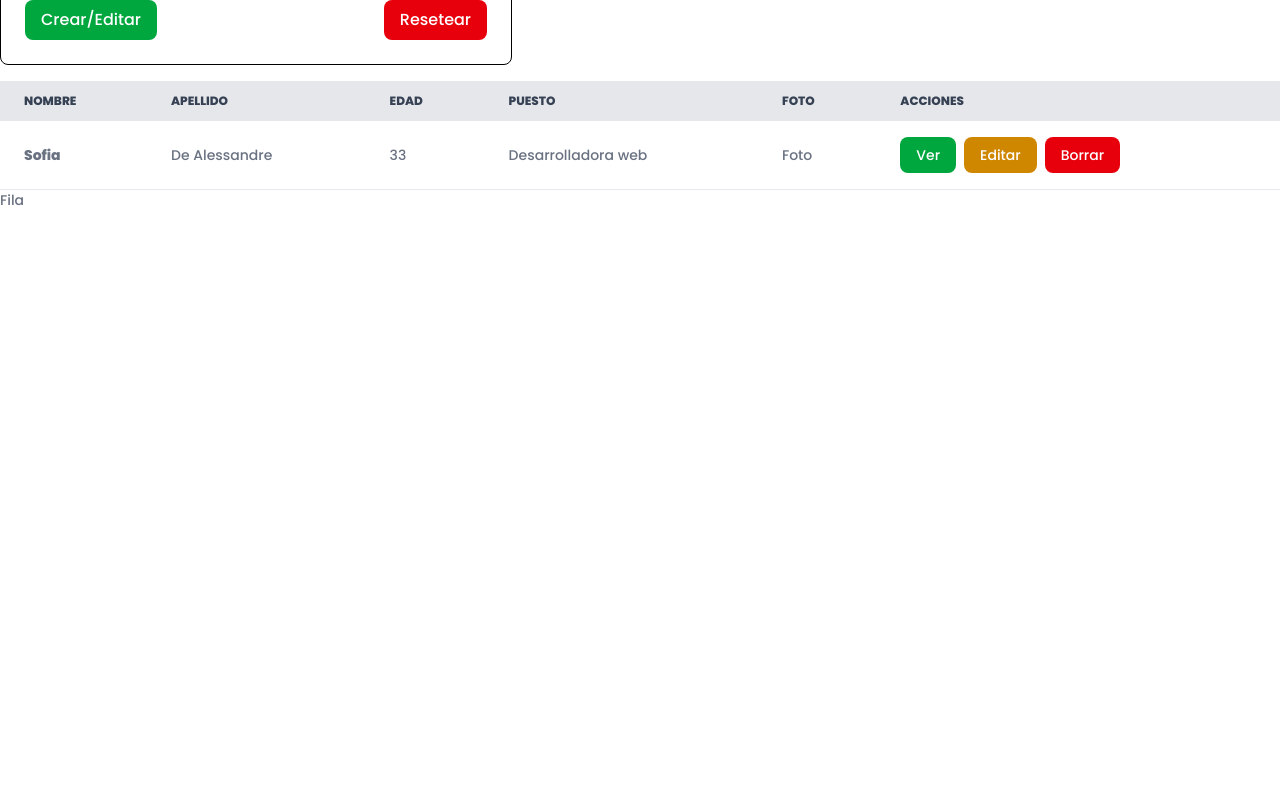
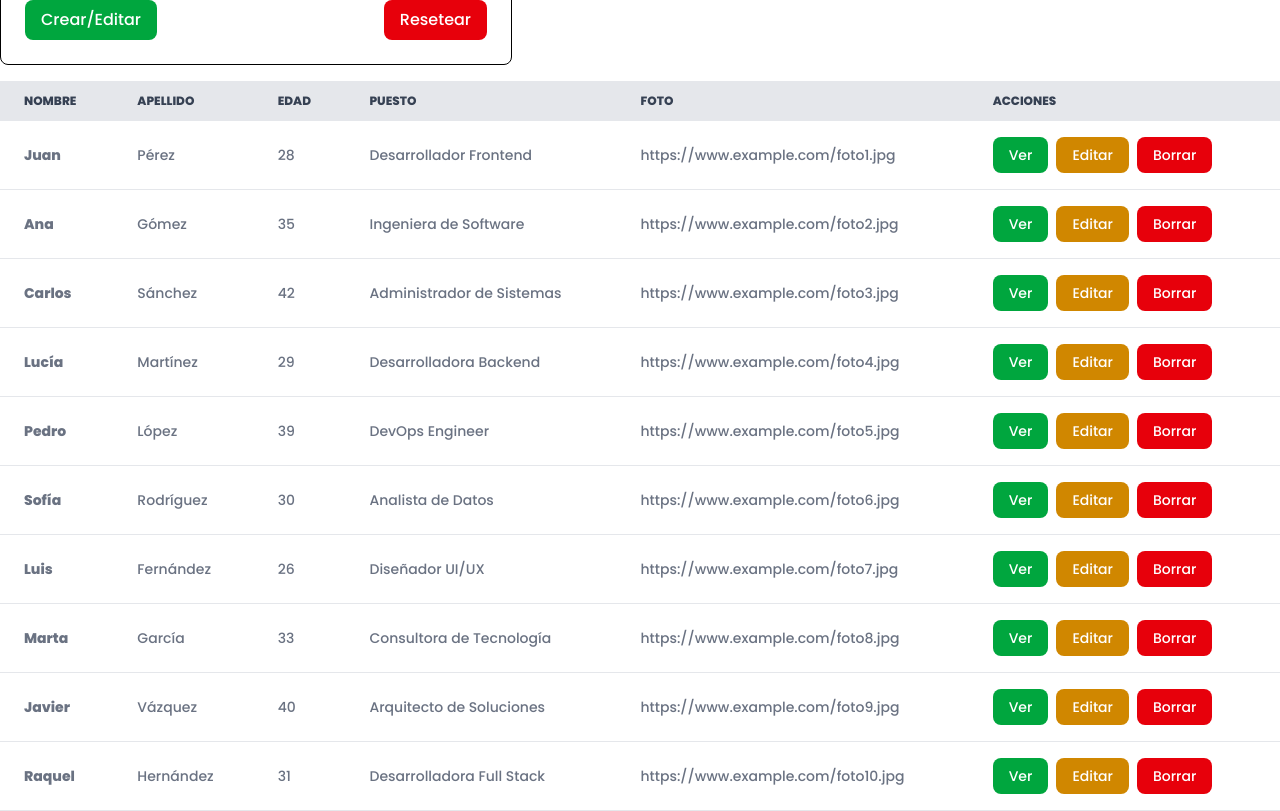
Before and after one commit to SofiaDeAlessandre/react-crud-usuarios-desafio-16, a React (Vite) app: page / in a window 1280 px wide. Shown: the part 600-1411 px from the top of the page. Before the commit the page ends 810 px from the top, so only its background shows below. Built offline with nearby package versions, Linux system fonts and the light colour scheme.

Commit message:
se añadió USUARIOS.js y se renderizaron los usuarios

```diff
--- a/src/components/Fila.jsx
+++ b/src/components/Fila.jsx
@@ -1,7 +1,24 @@
 
-const Fila = () => {
+const Fila = ({usuario}) => {
   return (
-    <div>Fila</div>
+    <tr className="bg-white border-b border-gray-200">
+          <th className="px-6 py-4">{usuario.nombre}</th>
+          <td className="px-6 py-4">{usuario.apellido}</td>
+          <td className="px-6 py-4">{usuario.edad}</td>
+          <td className="px-6 py-4">{usuario.puesto}</td>
+          <td className="px-6 py-4">{usuario.foto}</td>
+          <td className="px-6 py-4">
+            <button className="px-4 py-2 bg-green-600 text-white rounded-lg hover:bg-green-700 cursor-pointer mr-2">
+              Ver
+            </button>
+            <button className="px-4 py-2 bg-yellow-600 text-white rounded-lg hover:bg-yellow-700 cursor-pointer mr-2">
+              Editar
+            </button>
+            <button className="px-4 py-2 bg-red-600 text-white rounded-lg hover:bg-red-700 cursor-pointer mr-2">
+              Borrar
+            </button>
+          </td>
+        </tr>
   )
 }
 
--- a/src/components/ListadoUsuarios.jsx
+++ b/src/components/ListadoUsuarios.jsx
@@ -1,6 +1,13 @@
+import { useState } from "react";
+import USUARIOS from "../constants/USUARIOS";
 import Fila from "./Fila";
 
+
+
 const ListadoUsuarios = () => {
+
+  const [usuarios, setUsuarios] = useState(USUARIOS)
+
   return (
     <table className="w-full text-sm text-left text-gray-500">
       <thead className="text-xs text-gray-700 uppercase bg-gray-200">
@@ -14,21 +21,13 @@ const ListadoUsuarios = () => {
         </tr>
       </thead>
       <tbody>
-        <tr className="bg-white border-b border-gray-200">
-          <th className="px-6 py-4">Sofia</th>
-          <td className="px-6 py-4">De Alessandre</td>
-          <td className="px-6 py-4">33</td>
-          <td className="px-6 py-4">Desarrolladora web</td>
-          <td className="px-6 py-4">Foto</td>
-          <td className="px-6 py-4">
-            <button className="px-4 py-2 bg-green-600 text-white rounded-lg hover:bg-green-700 cursor-pointer mr-2">Ver</button>
-            <button className="px-4 py-2 bg-yellow-600 text-white rounded-lg hover:bg-yellow-700 cursor-pointer mr-2">Editar</button>
-            <button className="px-4 py-2 bg-red-600 text-white rounded-lg hover:bg-red-700 cursor-pointer mr-2">Borrar</button>
-          </td>
-        </tr>
+        {
+          usuarios.map((usuario) => (
+            <Fila usuario={usuario} key={usuario.nombre}/>
+          ))
+        }
       </tbody>
 
-      <Fila />
     </table>
   );
 };
--- /dev/null
+++ b/src/constants/USUARIOS.js
@@ -0,0 +1,74 @@
+const USUARIOS = [
+    { id: 1 ,
+      nombre: "Juan",
+      apellido: "Pérez",
+      edad: 28,
+      puesto: "Desarrollador Frontend",
+      foto: "https://www.example.com/foto1.jpg"
+    },
+    { id: 2,
+      nombre: "Ana",
+      apellido: "Gómez",
+      edad: 35,
+      puesto: "Ingeniera de Software",
+      foto: "https://www.example.com/foto2.jpg"
+    },
+    { id: 3,
+      nombre: "Carlos",
+      apellido: "Sánchez",
+      edad: 42,
+      puesto: "Administrador de Sistemas",
+      foto: "https://www.example.com/foto3.jpg"
+    },
+    { id: 4,
+      nombre: "Lucía",
+      apellido: "Martínez",
+      edad: 29,
+      puesto: "Desarrolladora Backend",
+      foto: "https://www.example.com/foto4.jpg"
+    },
+    { id: 5,
+      nombre: "Pedro",
+      apellido: "López",
+      edad: 39,
+      puesto: "DevOps Engineer",
+      foto: "https://www.example.com/foto5.jpg"
+    },
+    { id: 6,
+      nombre: "Sofía",
+      apellido: "Rodríguez",
+      edad: 30,
+      puesto: "Analista de Datos",
+      foto: "https://www.example.com/foto6.jpg"
+    },
+    { id: 7,
+      nombre: "Luis",
+      apellido: "Fernández",
+      edad: 26,
+      puesto: "Diseñador UI/UX",
+      foto: "https://www.example.com/foto7.jpg"
+    },
+    { id: 8,
+      nombre: "Marta",
+      apellido: "García",
+      edad: 33,
+      puesto: "Consultora de Tecnología",
+      foto: "https://www.example.com/foto8.jpg"
+    },
+    { id: 9,
+      nombre: "Javier",
+      apellido: "Vázquez",
+      edad: 40,
+      puesto: "Arquitecto de Soluciones",
+      foto: "https://www.example.com/foto9.jpg"
+    },
+    { id: 10,
+      nombre: "Raquel",
+      apellido: "Hernández",
+      edad: 31,
+      puesto: "Desarrolladora Full Stack",
+      foto: "https://www.example.com/foto10.jpg"
+    }
+  ];
+
+  export default USUARIOS
```
